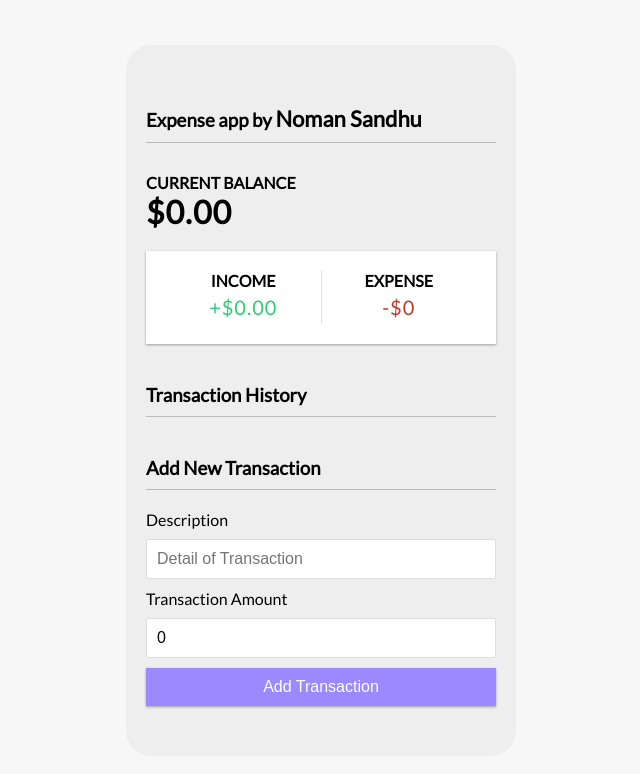
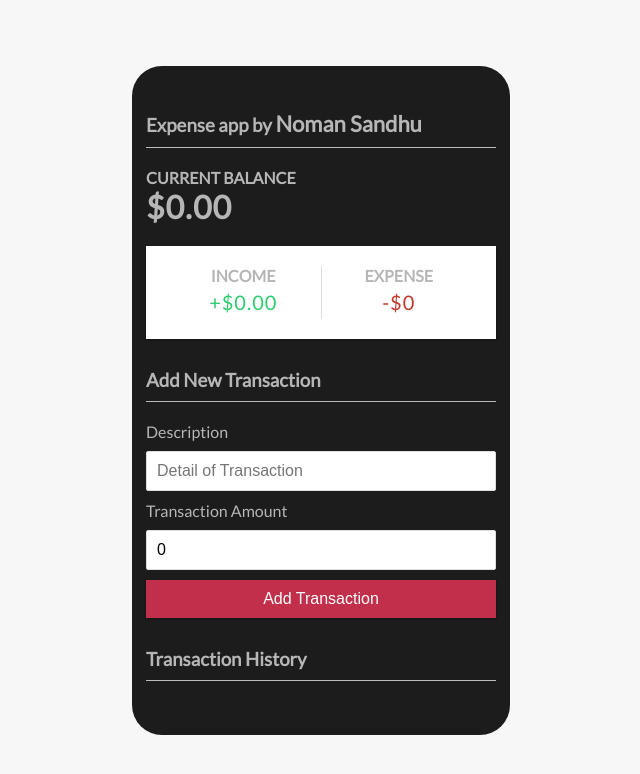
Before and after one commit to NomanInnovates/expense-tracker, a React (Create React App) app: page / in a window 1280 px wide. Shown: the top 774 px of the page, without its empty margins (319-959 px from the left). Built offline with nearby package versions, Linux system fonts and the light colour scheme.

Commit message:
Some changes

```diff
--- a/src/App.js
+++ b/src/App.js
@@ -9,17 +9,17 @@ import { GlobalProvider } from './context/GlobalState'
 function App() {
 
   return (
-
+   <div className='dark'>
       <GlobalProvider>
       <Header />
       <div className="container" >
       <Balance />
       <AccountSummary />
+      <AddTransaction />
       <TransactionHistory />
-      <AddTransaction />
       </div>
       </GlobalProvider>
-
+      </div>
   )
 }
 
--- a/src/components/AddTransaction.js
+++ b/src/components/AddTransaction.js
@@ -9,12 +9,18 @@ export const AddTransaction = () => {
 
     const handleAddTransaction = (e) => {
         e.preventDefault()
+        if(transactionAmount === 0){
+            alert("Please enter a some amount")
+            return
+        }
         let newTransaction = {
             id: new Date().getTime(),
             description,
             amount:+transactionAmount
         }
         addTransaction(newTransaction)
+        setDescription("")
+        setTransactionAmount(0)
     }
     return (
         <div>
--- a/src/context/GlobalState.js
+++ b/src/context/GlobalState.js
@@ -13,8 +13,8 @@ export function GlobalProvider({ children }) {
     const delTransaction = (id) => {
 
         dispatch({
-            type: "DELETE_TRANSACTION"
-            , payload: id
+            type: "DELETE_TRANSACTION",
+            payload: id
         })
     }
 
--- a/src/index.css
+++ b/src/index.css
@@ -19,15 +19,16 @@ body {
   font-family: 'Lato', sans-serif;
 }
 
-#root{
-  padding: 20px;
-  background: #eee;
-  border-radius: 25px;
+
+.dark{
+  padding: 14px;
+  border-radius: 30px;
+  background: #1c1c1c;
+  color: rgb(182, 182, 182);
 }
-
 .container {
   width: 350px;
-  margin: 30px auto;
+  margin: 20px auto;
 }
 
 h1 {
@@ -36,7 +37,7 @@ h1 {
 }
 
 h3 {
-  margin: 40px 0 10px;
+  margin: 30px 0 10px;
   padding-bottom: 10px;
   border-bottom: 1px solid #bbb;
 }
@@ -102,7 +103,7 @@ input[type='number'] {
   cursor: pointer;
   font-size: 16px;
   margin: 10px 0 30px;
-  background-color: #9c88ff;
+  background-color: #c12f4a;
   box-shadow: var(--box-shadow);
 }
 
```
